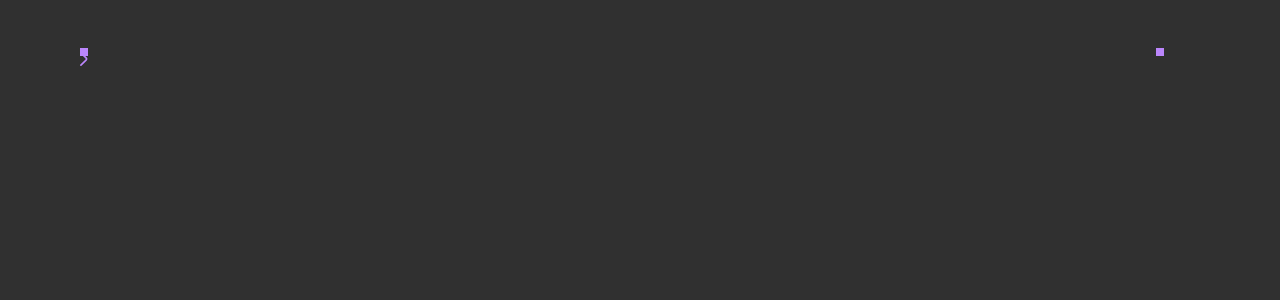
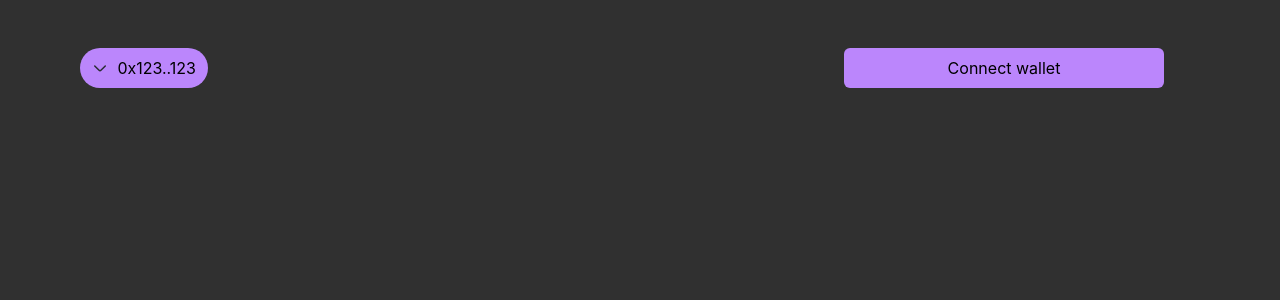
Before and after one commit to andrei-samokish/xNFT, a React (Create React App) app: page / in a window 1280 px wide. Shown: the top 300 px of the page. Built offline with nearby package versions, Linux system fonts and the light colour scheme.

Commit message:
feat: header

```diff
--- a/src/App.tsx
+++ b/src/App.tsx
@@ -4,11 +4,7 @@ import Layout from "./components/Layout";
 import Header from "./components/Header";
 
 function App() {
-  return (
-    <Layout>
-      <Header></Header>
-    </Layout>
-  );
+	return <Layout></Layout>;
 }
 
 export default App;
--- a/src/components/Header.tsx
+++ b/src/components/Header.tsx
@@ -1,12 +1,20 @@
 export default function Header() {
-  return (
-    <div className="flex flex-row justify-between xl:mr-9">
-      <div className=" bg-secondary w-2 h-2">
-        <button className="w-full">
-          <img src="/static/arrow-right.svg" />
-        </button>
-      </div>
-      <div className="bg-secondary w-2 h-2"></div>
-    </div>
-  );
+	return (
+		<div className="flex flex-row justify-between xl:mr-9">
+			<span className=" bg-secondary w-32 h-10 rounded-3xl flex flex-row gap-2 justify-between p-3 items-center">
+				<svg width="16" height="16" viewBox="0 0 16 16" fill="none" xmlns="http://www.w3.org/2000/svg">
+					<path
+						d="M13.28 5.96667L8.93333 10.3133C8.42 10.8267 7.58 10.8267 7.06667 10.3133L2.72 5.96667"
+						stroke="#292D32"
+						stroke-width="1.5"
+						stroke-miterlimit="10"
+						stroke-linecap="round"
+						stroke-linejoin="round"
+					/>
+				</svg>
+				<p>0x123..123</p>
+			</span>
+			<span className="bg-secondary w-80 h-10 rounded-md flex items-center justify-center">Connect wallet</span>
+		</div>
+	);
 }
--- a/src/components/Layout.tsx
+++ b/src/components/Layout.tsx
@@ -1,5 +1,11 @@
 import { PropsWithChildren } from "react";
+import Header from "./Header";
 
 export default function Layout({ children }: PropsWithChildren) {
-  return <div className="xl:px-20 xl:py-12 md:px-16 md:py-8">{children}</div>;
+	return (
+		<div className="xl:px-20 xl:py-12 md:px-16 md:py-8">
+			<Header />
+			{children}
+		</div>
+	);
 }
```
Also changed, not shown: public/static/arrow-down.svg.
